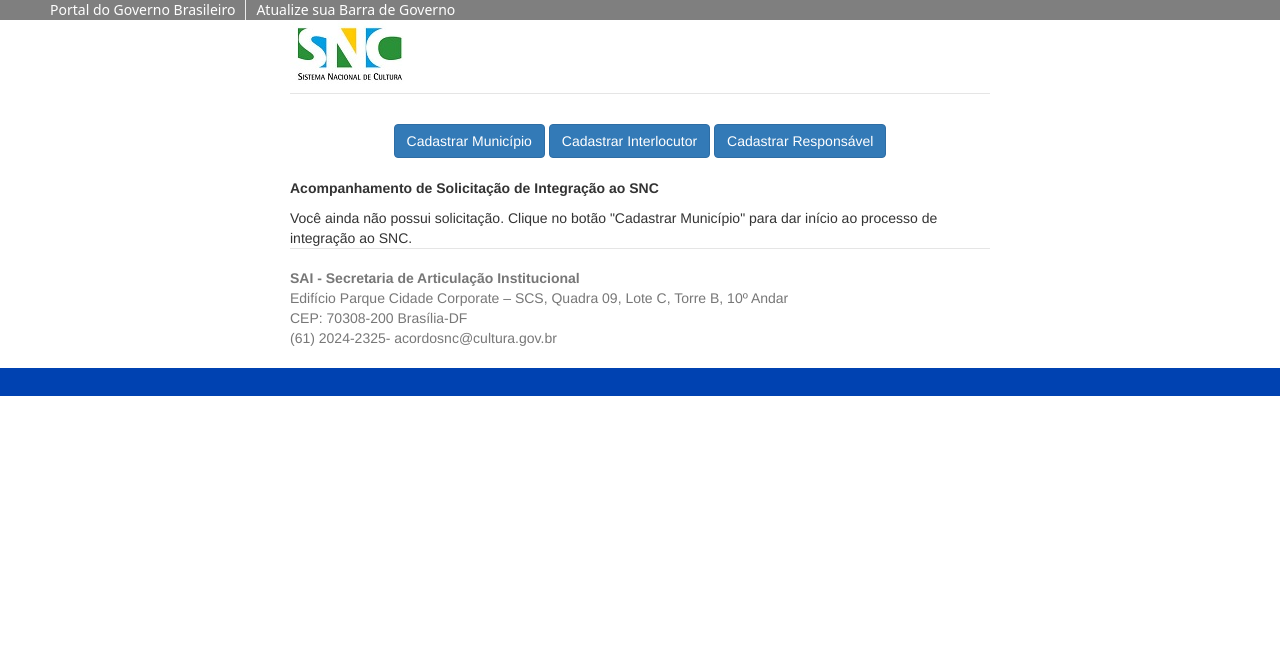
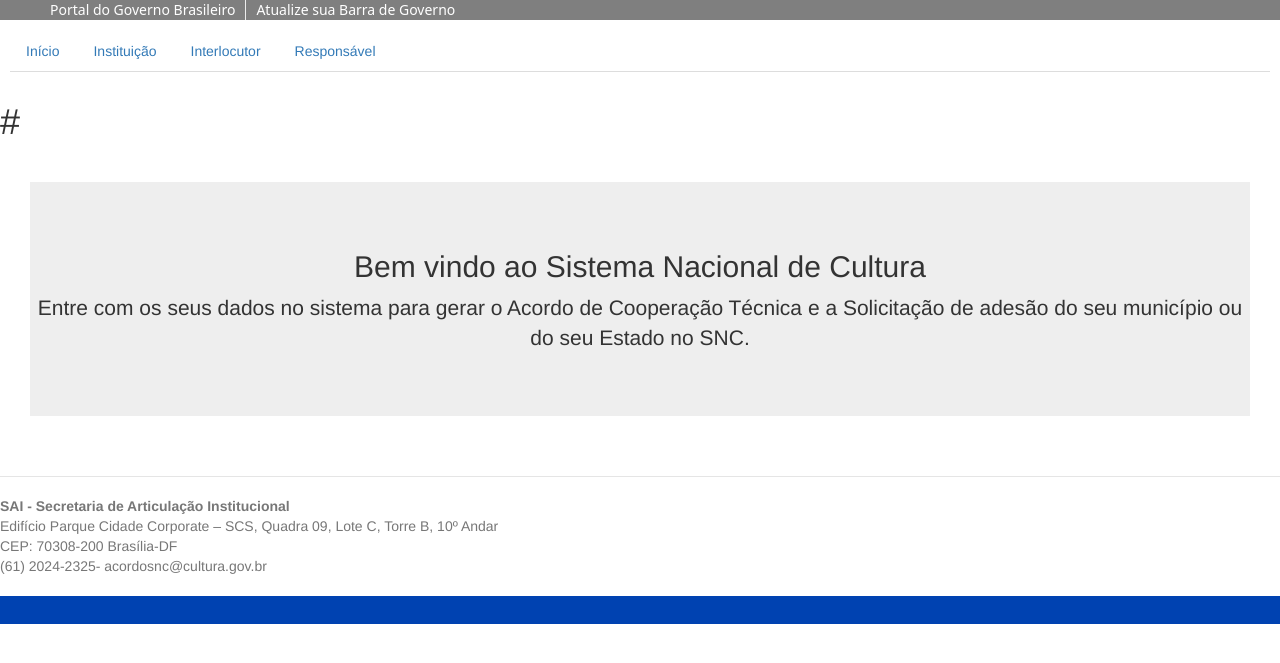
Before and after one commit to pollyyana/sistema-nacional-cultura, a Django app: template adesao/templates/home.html in a window 1280 px wide. Shown: the top 663 px of the page. Run offline with Django 3.2, Linux system fonts and the light colour scheme; the template is opened without the code that fills it: most values are stand-ins (such as "Sample title", 1, 10 or a date in 2020); some libraries are stand-ins or nearby versions.

Commit message:
Barra de navegação
Interface com navegação baseada em abas

```diff
--- a/adesao/templates/base.html
+++ b/adesao/templates/base.html
@@ -30,17 +30,38 @@
     </ul>
   </div>
 
-  <div class="container">
-    <div class="header clearfix">
-      <div>
-        <img src="{% static 'images/logo_snc_small.png' %}" /> {% if user.is_authenticated %}
-        <a class="btn btn-danger btn-xs" href="{% url 'adesao:logout' %}">
-          <span class="glyphicon glyphicon-log-out"></span>Sair
+<!-- navegação -->
+{% url 'adesao:municipio' as url_municipio %}
+{% url 'adesao:alterar_municipio' as url_alt_municipio %}
+{% url 'adesao:responsavel' as url_responsavel %}
+{% url 'adesao:alterar_responsavel' as url_alt_responsavel %}
+{% url 'adesao:secretario' as url_secretario %}
+{% url 'adesao:alterar_secretario' as url_alt_secretario %}
+{% url 'adesao:minuta' as url_minuta %}
+{% url 'adesao:solicitacao' as url_solicitacao %}
+
+{% if request.get_full_path = the_url %}something{% endif %}
+
+<div style="padding:10px">
+  <ul class="nav nav-tabs">
+
+    <li role="presentation" {% if request.path = '/adesao/home/' %} class="active" {% endif %}><a href="{% url 'adesao:home' %}">Início</a></li>
+    <li role="presentation" {% if request.path == url_municipio or request.path == url_alt_municipio %} class="active" {% endif %}>{% if request.user.usuario.municipio %}<a href="{% url 'adesao:alterar_municipio' request.user.usuario.municipio.id %}">{% else %} <a href="{% url 'adesao:municipio' %}"> {% endif %} Instituição</a></li>
+    <li role="presentation" {% if request.path == url_secretario or request.path == url_alt_secretario %} class="active" {% endif %}>{% if request.user.usuario.secretario %}<a href="{% url 'adesao:alterar_secretario' request.user.usuario.secretario.id %}"> {% else %} <a href="{% url 'adesao:secretario' %}"> {% endif %} Interlocutor</a></li>
+    <li role="presentation" {% if request.path == url_responsavel or request.path == url_alt_responsavel %} class="active" {% endif %}>{% if request.user.usuario.responsavel %}<a href="{% url 'adesao:alterar_responsavel' request.user.usuario.responsavel.id %}"> {% else %} <a href="{% url 'adesao:responsavel' %}">  {% endif %} Responsável</a></li>
+    {% if request.user.usuario.estado_processo == '1' %}
+    <li role="presentation" class="dropdown" {% if request.path == url_minuta or request.path == url_solicitacao %} class="active" {% endif %}>
+      <a class="dropdown-toggle" data-toggle="dropdown" href="#" role="button" aria-expanded="false">
+        Imprimir <span class="caret"></span>
       </a>
+      <ul class="dropdown-menu" role="menu">
+          <li role="presentation" {% if request.path == url_minuta %} class="active" {% endif %}><a href="{% url 'adesao:minuta' %}">Acordo de Cooperação</a></li>
+          <li role="presentation" {% if request.path == url_solicitacao %} class="active" {% endif %}><a href="{% url 'adesao:solicitacao' %}">Termo de Solicitação</a></li>
+      </ul>
     {% endif %}
+  </ul>
 </div>
-    </div>
-
+<h1>{{ adesao.municipio.get_absolute_url }}</h1>
 {% block content %} {% endblock content%}
 
 <footer class="footer">
--- a/adesao/templates/home.html
+++ b/adesao/templates/home.html
@@ -1,34 +1,9 @@
 {% extends "base.html" %} {% block content %}
-<div class="content">
-  <center>
-    {% if request.user.usuario.municipio %}
-    <a class="btn btn-success" href="{% url 'adesao:alterar_municipio' request.user.usuario.municipio.id %}">Alterar Dados do Município</a> {% else %}
-    <a class="btn btn-primary" href="{% url 'adesao:municipio' %}">Cadastrar Município</a> {% endif %} {% if request.user.usuario.secretario %}
-    <a class="btn btn-success" href="{% url 'adesao:alterar_secretario' request.user.usuario.secretario.id %}">Alterar Dados do Interlocutor</a> {% else %}
-    <a class="btn btn-primary" href="{% url 'adesao:secretario' %}">Cadastrar Interlocutor</a> {% endif %} {% if request.user.usuario.responsavel %}
-    <a class="btn btn-success" href="{% url 'adesao:alterar_responsavel' request.user.usuario.responsavel.id %}">Alterar Dados do Responsável</a> {% else %}
-    <a class="btn btn-primary" href="{% url 'adesao:responsavel' %}">Cadastrar Responsável</a> {% endif %}
-  </center>
-  <p>
-    <br>
-    <strong>Acompanhamento de Solicitação de Integração ao SNC</strong>
-  </p>
-  {% if request.user.usuario.municipio %}
-    {% include "dados_municipio.html" %}
-    {% if request.user.usuario.secretario %}
-      {% include "dados_secretario.html" %}
-    {% endif %}
-    {% if request.user.usuario.responsavel %}
-      {% include "dados_responsavel.html" %}
-    {% endif %}
-  {% else %}
-    Você ainda não possui solicitação. Clique
-    no botão "Cadastrar Município" para dar início ao processo de integração ao SNC.
-  {% endif %}
-  <center>
-    {% if request.user.usuario.estado_processo == '1' %}
-    <a class="btn btn-warning" href="{% url 'adesao:minuta' %}">Imprimir Minuta</a>
-    <a class="btn btn-warning" href="{% url 'adesao:solicitacao' %}">Imprimir Termo de Solicitação</a> {% endif %}
-  </center>
+<div class="content" style="padding:30px">
+  <div class="jumbotron">
+    <h2>Bem vindo ao Sistema Nacional de Cultura<a class="anchorjs-link" href="#auto-truncating"><span class="anchorjs-icon"></span></a></h2>
+    <p>Entre com os seus dados no sistema para gerar o Acordo de Cooperação Técnica e a Solicitação de adesão do seu município ou do seu Estado no SNC.</p>
+  </div>
+
 </div>
 {% endblock content %}
```
Lines whose indentation alone changed are shown as unchanged.
